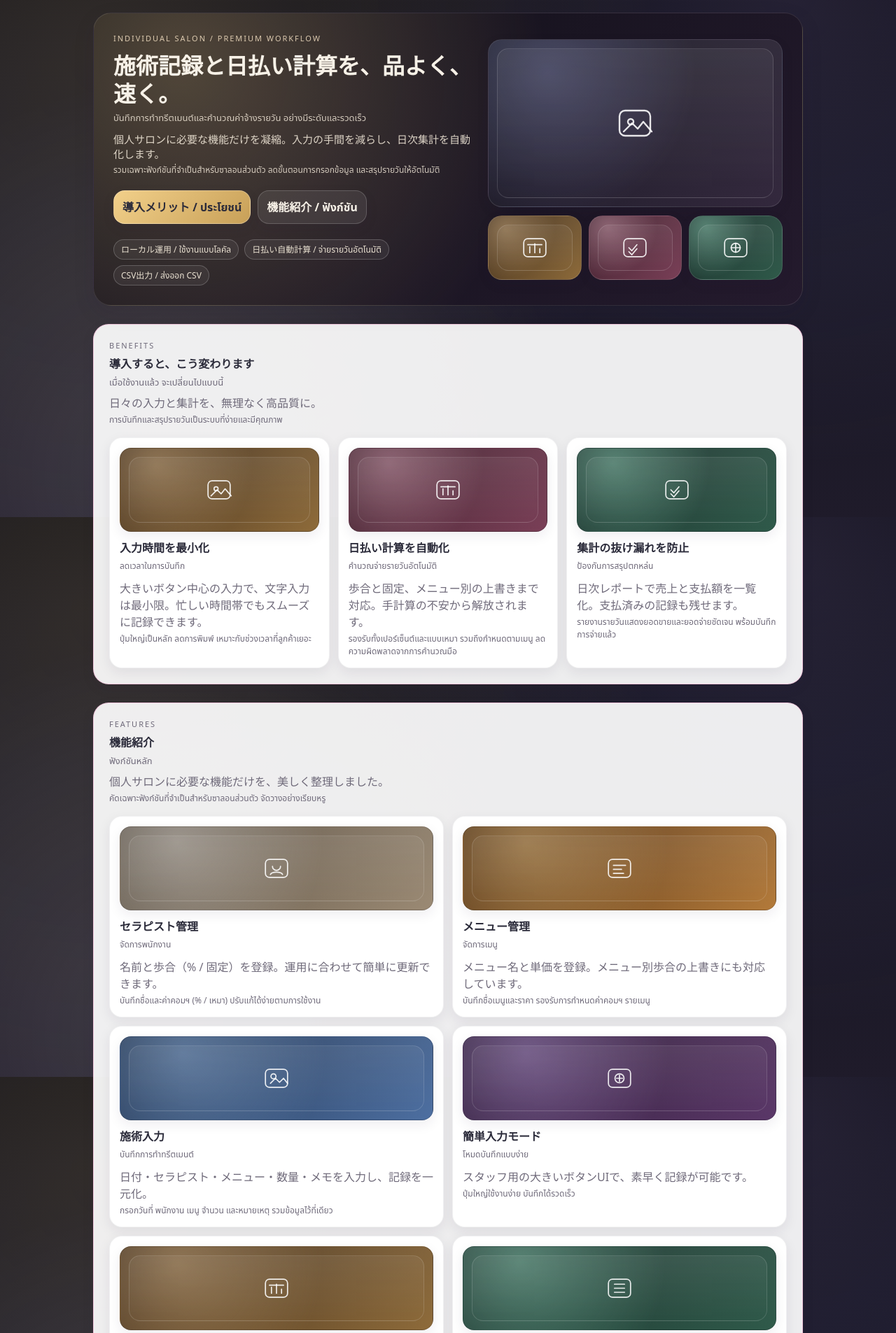
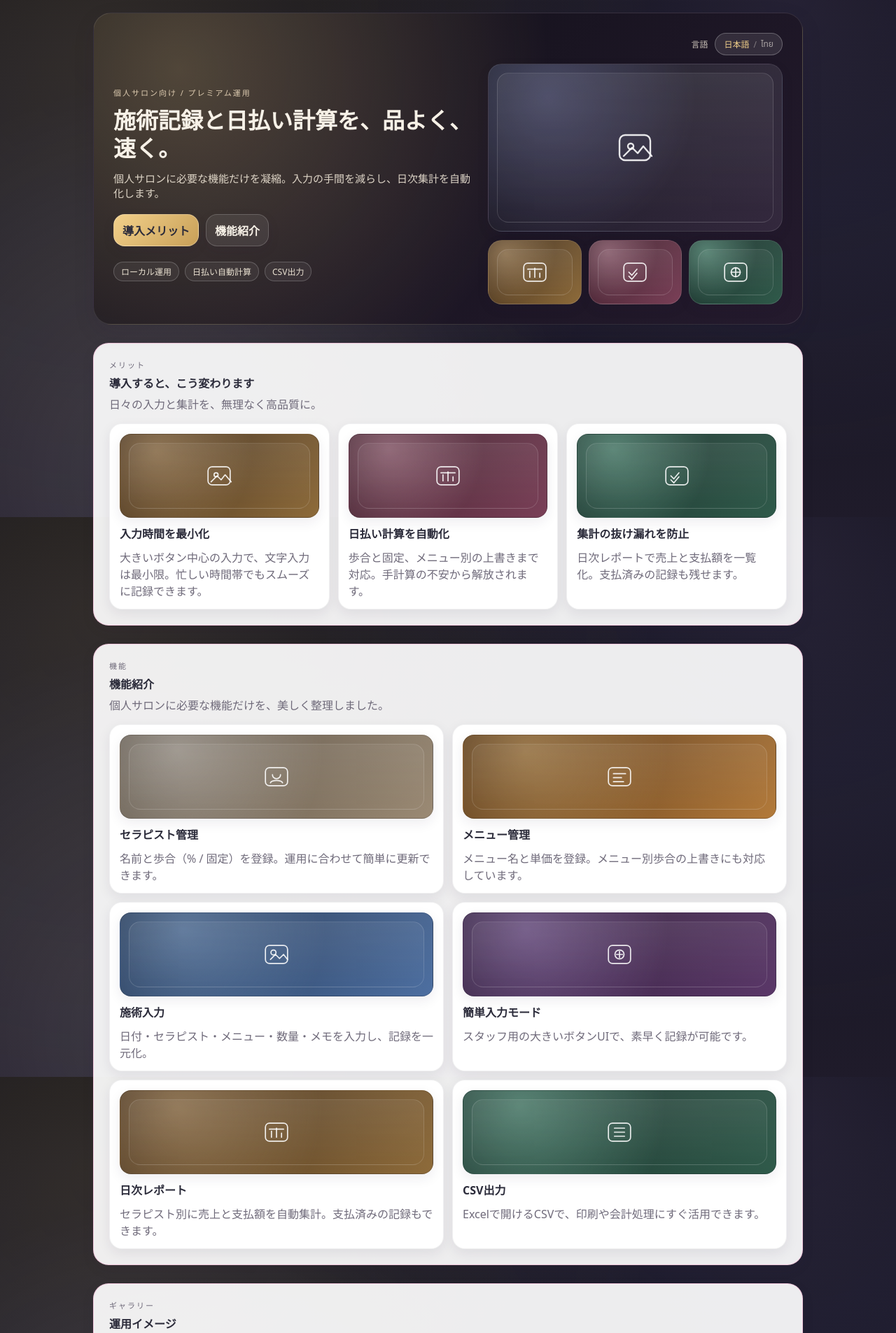
Before and after one commit to shunsoco-stack/InvoiceFromTherapist, a Flask app: page /lp in a window 1280 px wide. Shown: the part 61-1966 px from the top of the page at 70% size. Run offline with Flask 3, Linux system fonts and the light colour scheme; parts of the project's set-up code (start-up, migrations or seed data) failed here and were passed over.

Commit message:
Add language toggle for Japanese and Thai
Co-authored-by: shun.soco <shun.soco@gmail.com>

```diff
--- a/app/static/style.css
+++ b/app/static/style.css
@@ -405,6 +405,18 @@ input::placeholder{ color: rgba(169,180,202,.7); }
   flex-direction: column;
   gap: 26px;
 }
+.landing[data-lang="jp"] .lang-th,
+.landing[data-lang="jp"] .lp-heading__th,
+.landing[data-lang="jp"] .lp-textPair__th,
+.landing[data-lang="jp"] .lp-caption__th{
+  display: none;
+}
+.landing[data-lang="th"] .lang-jp,
+.landing[data-lang="th"] .lp-heading__jp,
+.landing[data-lang="th"] .lp-textPair__jp,
+.landing[data-lang="th"] .lp-caption__jp{
+  display: none;
+}
 .lp-heading{
   margin: 0;
   display:flex;
@@ -444,6 +456,44 @@ input::placeholder{ color: rgba(169,180,202,.7); }
   display:flex;
   flex-direction: column;
   gap: 12px;
+}
+.lp-hero__utility{
+  display:flex;
+  justify-content: flex-end;
+  align-items:center;
+  gap: 10px;
+  flex-wrap: wrap;
+}
+.lp-hero__utilityLabel{
+  font-size: 12px;
+  color: rgba(245,236,220,.8);
+}
+.lp-langToggle{
+  display:inline-flex;
+  align-items:center;
+  gap: 6px;
+  padding: 6px 12px;
+  border-radius: 999px;
+  border: 1px solid rgba(255,255,255,.25);
+  background: rgba(255,255,255,.10);
+  color: #f7f1e7;
+  cursor: pointer;
+  font-size: 12px;
+  font-family: inherit;
+}
+.lp-langToggle:hover{
+  background: rgba(255,255,255,.16);
+}
+.lp-langToggle__item{
+  opacity: .6;
+}
+.lp-langToggle[data-lang="jp"] .lp-langToggle__item[data-lang="jp"],
+.lp-langToggle[data-lang="th"] .lp-langToggle__item[data-lang="th"]{
+  opacity: 1;
+  color: #f2d08a;
+}
+.lp-langToggle__divider{
+  opacity: .4;
 }
 .lp-hero__layout{
   display:grid;
--- a/app/templates/landing.html
+++ b/app/templates/landing.html
@@ -2,9 +2,20 @@
 {% set title = "導入のご案内" %}
 {% set body_class = "body--landing" %}
 {% block content %}
-  <div class="landing">
+  <div class="landing" data-lang="jp">
     <section class="lp-hero">
       <div class="lp-hero__inner">
+        <div class="lp-hero__utility">
+          <span class="lp-hero__utilityLabel">
+            <span class="lang-jp">言語</span>
+            <span class="lang-th">ภาษา</span>
+          </span>
+          <button class="lp-langToggle" id="lang-toggle" type="button" aria-pressed="false" data-lang="jp">
+            <span class="lp-langToggle__item" data-lang="jp">日本語</span>
+            <span class="lp-langToggle__divider">/</span>
+            <span class="lp-langToggle__item" data-lang="th">ไทย</span>
+          </button>
+        </div>
         <div class="lp-hero__layout">
           <div class="lp-hero__copy">
             {% if logo_url %}
@@ -12,7 +23,10 @@
                 <img class="lp-hero__logo" src="{{ logo_url }}" alt="{{ logo_alt }}" />
               </div>
             {% endif %}
-            <p class="lp-hero__eyebrow">Individual Salon / Premium Workflow</p>
+            <p class="lp-hero__eyebrow">
+              <span class="lang-jp">個人サロン向け / プレミアム運用</span>
+              <span class="lang-th">สำหรับซาลอนส่วนตัว / การทำงานระดับพรีเมียม</span>
+            </p>
             <h1 class="lp-hero__title lp-heading">
               <span class="lp-heading__jp">施術記録と日払い計算を、品よく、速く。</span>
               <span class="lp-heading__th">บันทึกการทำทรีตเมนต์และคำนวณค่าจ้างรายวัน อย่างมีระดับและรวดเร็ว</span>
@@ -22,13 +36,28 @@
               <span class="lp-textPair__th">รวมเฉพาะฟังก์ชันที่จำเป็นสำหรับซาลอนส่วนตัว ลดขั้นตอนการกรอกข้อมูล และสรุปรายวันให้อัตโนมัติ</span>
             </p>
             <div class="lp-hero__actions">
-              <a class="btn lp-cta" href="#benefits">導入メリット / ประโยชน์</a>
-              <a class="btn btn--secondary lp-cta lp-cta--ghost" href="#features">機能紹介 / ฟังก์ชัน</a>
+              <a class="btn lp-cta" href="#benefits">
+                <span class="lang-jp">導入メリット</span>
+                <span class="lang-th">ประโยชน์</span>
+              </a>
+              <a class="btn btn--secondary lp-cta lp-cta--ghost" href="#features">
+                <span class="lang-jp">機能紹介</span>
+                <span class="lang-th">ฟังก์ชัน</span>
+              </a>
             </div>
             <div class="lp-hero__badges">
-              <span class="lp-badge">ローカル運用 / ใช้งานแบบโลคัล</span>
-              <span class="lp-badge">日払い自動計算 / จ่ายรายวันอัตโนมัติ</span>
-              <span class="lp-badge">CSV出力 / ส่งออก CSV</span>
+              <span class="lp-badge">
+                <span class="lang-jp">ローカル運用</span>
+                <span class="lang-th">ใช้งานแบบโลคัล</span>
+              </span>
+              <span class="lp-badge">
+                <span class="lang-jp">日払い自動計算</span>
+                <span class="lang-th">จ่ายรายวันอัตโนมัติ</span>
+              </span>
+              <span class="lp-badge">
+                <span class="lang-jp">CSV出力</span>
+                <span class="lang-th">ส่งออก CSV</span>
+              </span>
             </div>
           </div>
           <div class="lp-hero__media">
@@ -69,7 +98,10 @@
 
     <section id="benefits" class="lp-section">
       <div class="lp-section__head">
-        <p class="lp-eyebrow">Benefits</p>
+        <p class="lp-eyebrow">
+          <span class="lang-jp">メリット</span>
+          <span class="lang-th">ประโยชน์</span>
+        </p>
         <h2 class="lp-heading">
           <span class="lp-heading__jp">導入すると、こう変わります</span>
           <span class="lp-heading__th">เมื่อใช้งานแล้ว จะเปลี่ยนไปแบบนี้</span>
@@ -136,7 +168,10 @@
 
     <section id="features" class="lp-section">
       <div class="lp-section__head">
-        <p class="lp-eyebrow">Features</p>
+        <p class="lp-eyebrow">
+          <span class="lang-jp">機能</span>
+          <span class="lang-th">ฟังก์ชัน</span>
+        </p>
         <h2 class="lp-heading">
           <span class="lp-heading__jp">機能紹介</span>
           <span class="lp-heading__th">ฟังก์ชันหลัก</span>
@@ -252,7 +287,10 @@
 
     <section id="gallery" class="lp-section">
       <div class="lp-section__head">
-        <p class="lp-eyebrow">Gallery</p>
+        <p class="lp-eyebrow">
+          <span class="lang-jp">ギャラリー</span>
+          <span class="lang-th">แกลเลอรี</span>
+        </p>
         <h2 class="lp-heading">
           <span class="lp-heading__jp">運用イメージ</span>
           <span class="lp-heading__th">ภาพบรรยากาศการใช้งาน</span>
@@ -370,7 +408,10 @@
 
     <section class="lp-section">
       <div class="lp-section__head">
-        <p class="lp-eyebrow">Flow</p>
+        <p class="lp-eyebrow">
+          <span class="lang-jp">導入フロー</span>
+          <span class="lang-th">ขั้นตอน</span>
+        </p>
         <h2 class="lp-heading">
           <span class="lp-heading__jp">導入までの流れ</span>
           <span class="lp-heading__th">ขั้นตอนการเริ่มใช้งาน</span>
@@ -425,7 +466,10 @@
 
     <section class="lp-section">
       <div class="lp-section__head">
-        <p class="lp-eyebrow">FAQ</p>
+        <p class="lp-eyebrow">
+          <span class="lang-jp">FAQ</span>
+          <span class="lang-th">คำถาม</span>
+        </p>
         <h2 class="lp-heading">
           <span class="lp-heading__jp">よくある質問</span>
           <span class="lp-heading__th">คำถามที่พบบ่อย</span>
@@ -467,7 +511,10 @@
 
     <section id="contact" class="lp-ctaPanel">
       <div class="lp-ctaPanel__inner">
-        <p class="lp-eyebrow lp-eyebrow--light">For Owners</p>
+        <p class="lp-eyebrow lp-eyebrow--light">
+          <span class="lang-jp">オーナー向け</span>
+          <span class="lang-th">สำหรับเจ้าของร้าน</span>
+        </p>
         <h2 class="lp-heading">
           <span class="lp-heading__jp">導入のご相談</span>
           <span class="lp-heading__th">ปรึกษาการนำไปใช้</span>
@@ -477,10 +524,40 @@
           <span class="lp-textPair__th">เริ่มต้นง่าย ปรับให้เหมาะกับซาลอนส่วนตัวได้ หากต้องการคำแนะนำเรื่องการใช้งานสามารถสอบถามได้</span>
         </p>
         <div class="lp-ctaPanel__actions">
-          <a class="btn lp-cta" href="{{ url_for('index') }}">アプリを見る / ดูตัวระบบ</a>
-          <a class="btn btn--secondary lp-cta lp-cta--ghost" href="#features">機能一覧へ / ฟังก์ชันทั้งหมด</a>
+          <a class="btn lp-cta" href="{{ url_for('index') }}">
+            <span class="lang-jp">アプリを見る</span>
+            <span class="lang-th">ดูตัวระบบ</span>
+          </a>
+          <a class="btn btn--secondary lp-cta lp-cta--ghost" href="#features">
+            <span class="lang-jp">機能一覧へ</span>
+            <span class="lang-th">ฟังก์ชันทั้งหมด</span>
+          </a>
         </div>
       </div>
     </section>
   </div>
+  <script>
+    (() => {
+      const landing = document.querySelector(".landing");
+      const toggle = document.getElementById("lang-toggle");
+      if (!landing || !toggle) {
+        return;
+      }
+      const stored = localStorage.getItem("landingLang");
+      const initial = stored === "th" ? "th" : "jp";
+
+      const applyLang = (lang) => {
+        landing.dataset.lang = lang;
+        toggle.dataset.lang = lang;
+        toggle.setAttribute("aria-pressed", lang === "th" ? "true" : "false");
+      };
+
+      applyLang(initial);
+      toggle.addEventListener("click", () => {
+        const next = landing.dataset.lang === "th" ? "jp" : "th";
+        applyLang(next);
+        localStorage.setItem("landingLang", next);
+      });
+    })();
+  </script>
 {% endblock %}
```
